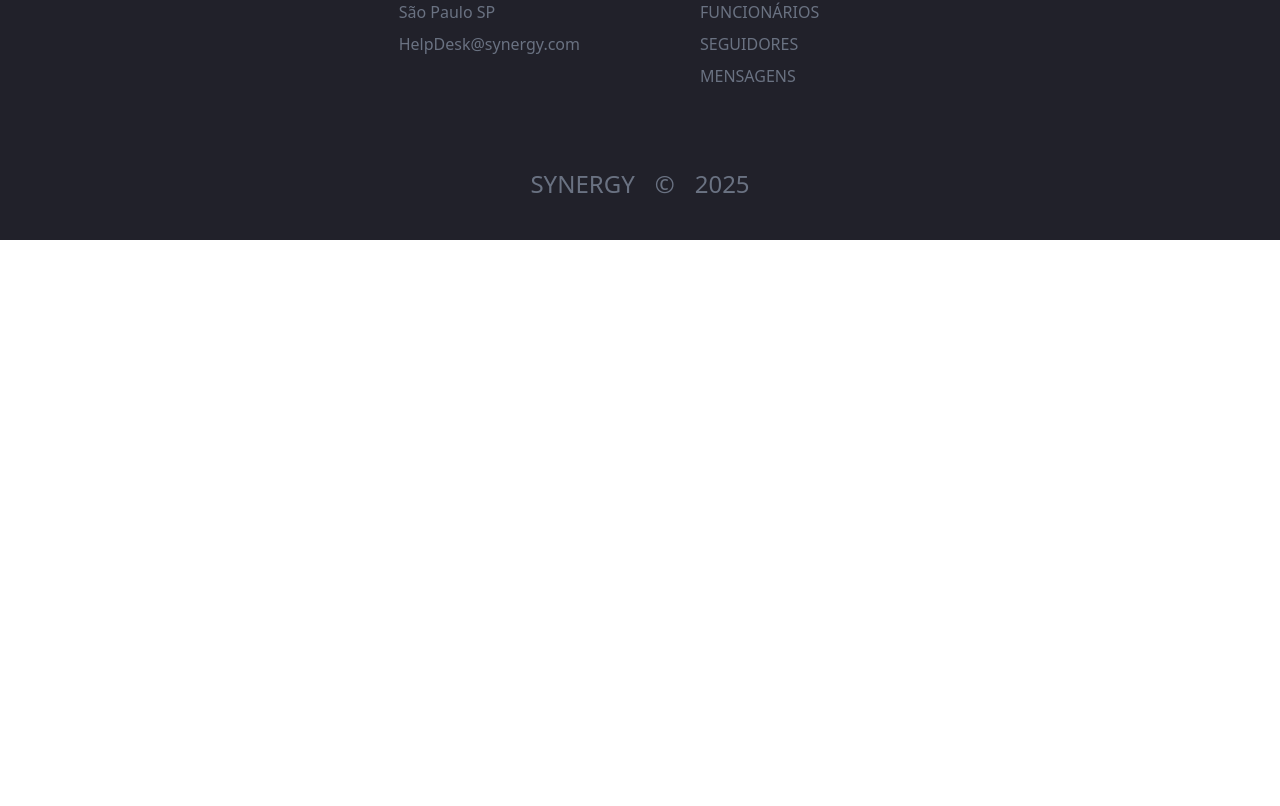
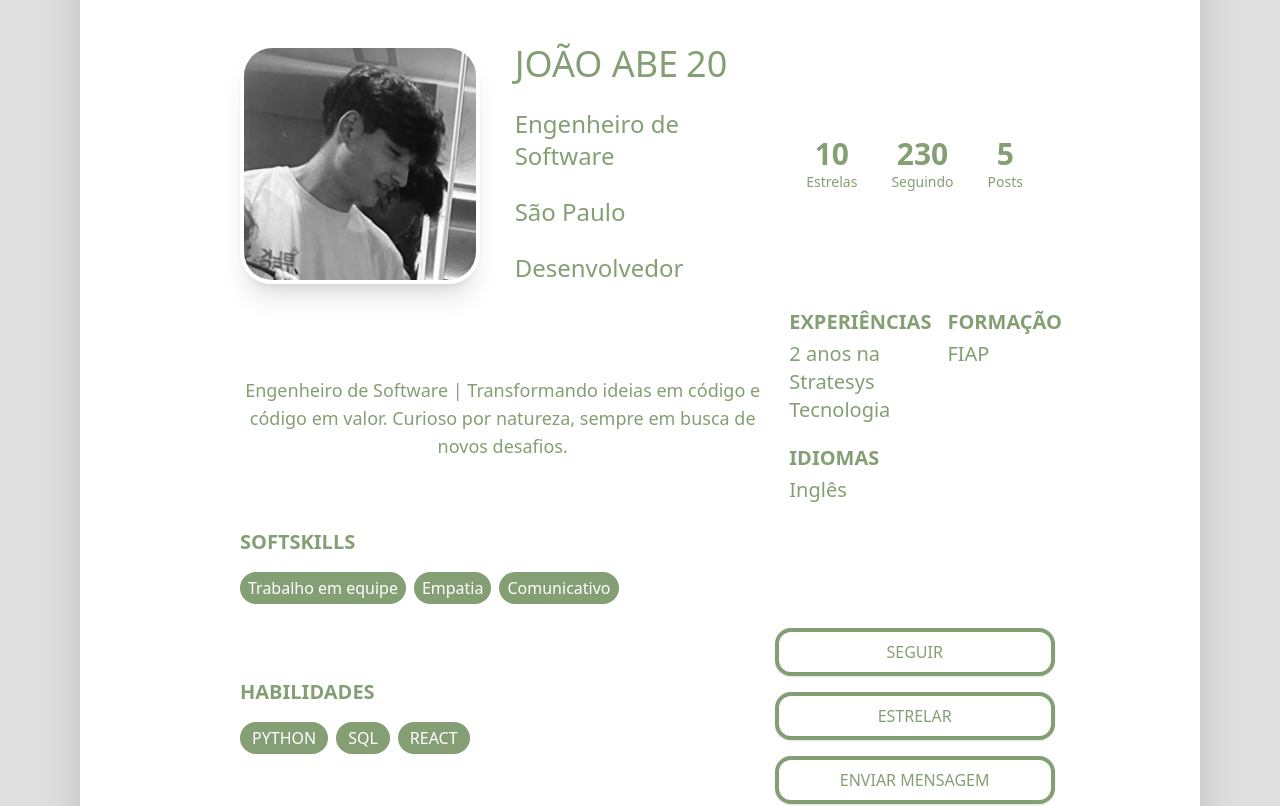
Before and after one commit to MrJoaoAbe/Plataforma_Synergy, a React (Vite) app: page /visualizarPerfil in a window 1280 px wide. Shown: the part 276-1082 px from the top of the page. Before the commit the page ends 800 px from the top, so only its background shows below. Built offline with nearby package versions, Linux system fonts and the light colour scheme.

Commit message:
add visualizar perfil

```diff
--- a/src/pages/VisualizarPerfil.jsx
+++ b/src/pages/VisualizarPerfil.jsx
@@ -1,7 +1,118 @@
+import { Link } from "react-router-dom"
+import FotoExemplo from "../assets/Example.jpg"
+
 function VisualizarPerfil() {
+
     return (
-        <div></div>
+        <div className="bg-[#DFDFDF] min-h-screen flex items-center justify-center">
+            <div className="w-350  bg-white rounded-4xl shadow-2xl flex flex-col">
+                <div className="flex juflex flex-row items-center justify-between px-10stify-around">
+                    <h1 className="font-extralight text-4xl text-[#859F74] p-20 pb-0 flex items-center ml-10">EXIBINDO</h1>
+                </div>
+
+
+                <div className="grid grid-cols-3 gap-6 items-center p-20 px-40 text-[#859F74]">
+                    <img src={FotoExemplo} alt="MinhaFoto" className="w-60 rounded-4xl border-4 border-white shadow-xl" />
+
+                    <div className="flex flex-col space-y-2 gap-4 text-[#859F74]">
+                        <div className="flex gap-2 items-center text-4xl font-light">
+                            <p>JOÃO ABE</p>
+                            <p>20</p>
+                        </div>
+                        <p className="text-2xl">Engenheiro de Software</p>
+                        <p className="text-2xl">São Paulo</p>
+                        <p className="text-2xl">Desenvolvedor</p>
+                    </div>
+
+                    <div className="flex justify-around text-[#859F74] text-center">
+                        <div>
+                            <p className="font-bold text-3xl">10</p>
+                            <p className="text-sm">Estrelas</p>
+                        </div>
+                        <div>
+                            <p className="font-bold text-3xl">230</p>
+                            <p className="text-sm">Seguindo</p>
+                        </div>
+                        <div>
+                            <p className="font-bold text-3xl">5</p>
+                            <p className="text-sm">Posts</p>
+                        </div>
+                    </div>
+
+                    <p className="mt-6 col-start-1 col-span-2 text-[#859F74] text-center text-lg">
+                        Engenheiro de Software | Transformando ideias em código e código em valor. Curioso por natureza, sempre em busca de novos desafios.
+                    </p>
+
+                    <div className="flex flex-col col-start-3 gap-5">
+                        <div className="flex flex-row gap-4">
+                            <div className="flex flex-col gap-1">
+                                <p className="text-xl font-semibold">EXPERIÊNCIAS</p>
+                                <p className="text-xl">2 anos na Stratesys Tecnologia</p>
+                            </div>
+
+                            <div className="flex flex-col gap-1">
+                                <p className="text-xl font-semibold">FORMAÇÃO</p>
+                                <p className="text-xl">FIAP</p>
+                            </div>
+                        </div>
+
+                        <div className="flex flex-col gap-1">
+                            <p className="text-xl font-semibold">IDIOMAS</p>
+                            <p className="text-xl">Inglês</p>
+                        </div>
+
+
+                    </div>
+
+                    <div className="flex flex-col col-start-1 col-span-2 gap-5">
+                        <div className="flex flex-row gap-4">
+                            <div className="flex flex-col gap-4">
+                                <p className="text-xl font-semibold">SOFTSKILLS</p>
+                                <div className="flex flex-row gap-2">
+                                    <p className="bg-[#859F74] text-white text-md p-1 px-2 rounded-full">Trabalho em equipe</p>
+                                    <p className="bg-[#859F74] text-white text-md p-1 px-2 rounded-full">Empatia</p>
+                                    <p className="bg-[#859F74] text-white text-md p-1 px-2 rounded-full">Comunicativo</p>
+                                </div>
+
+                            </div>
+                        </div>
+
+
+                    </div>
+                    <div className="flex flex-col col-start-1 col-span-2 gap-5">
+                        <div className="flex flex-row gap-4">
+                            <div className="flex flex-col gap-4">
+                                <p className="text-xl font-semibold">HABILIDADES</p>
+                                <div className="flex flex-row gap-2">
+                                    <p className="bg-[#859F74] text-white text-md p-1 px-3 rounded-full">PYTHON</p>
+                                    <p className="bg-[#859F74] text-white text-md p-1 px-3 rounded-full">SQL</p>
+                                    <p className="bg-[#859F74] text-white text-md p-1 px-3 rounded-full">REACT</p>
+                                </div>
+
+                            </div>
+                        </div>
+                    </div>
+
+                    <div className="flex flex-col col-start-3 items-center gap-4">
+                        <button className=" bg-white py-2 w-70 rounded-2xl text-[#859F74] border-4 border-[#859F74] flex items-center justify-center shadow hover:bg-[#859F74] hover:text-white transition ">
+                            SEGUIR
+                        </button>
+                        <button className=" bg-white py-2 w-70 rounded-2xl text-[#859F74] border-4 border-[#859F74] flex items-center justify-center shadow hover:bg-[#859F74] hover:text-white transition ">
+                            ESTRELAR
+                        </button>
+                        <button className=" bg-white py-2 w-70 rounded-2xl text-[#859F74] border-4 border-[#859F74] flex items-center justify-center shadow hover:bg-[#859F74] hover:text-white transition ">
+                            ENVIAR MENSAGEM
+                        </button>
+
+
+                    </div>
+                </div>
+
+
+
+
+            </div>
+        </div>
     )
 }
-
 export default VisualizarPerfil
```
